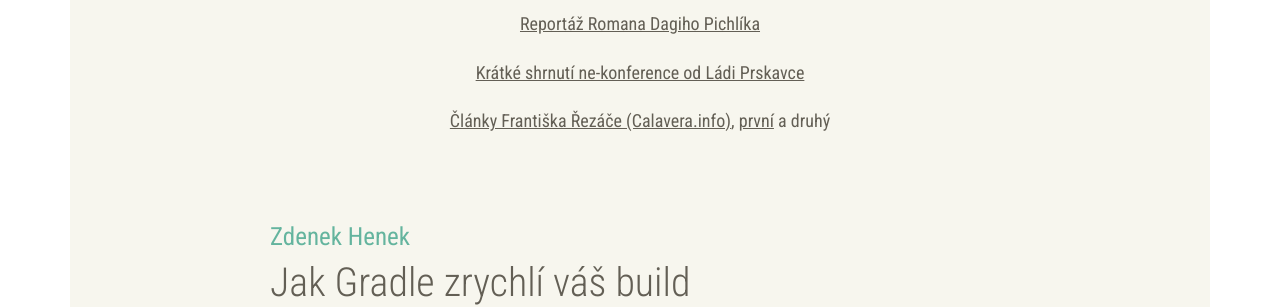
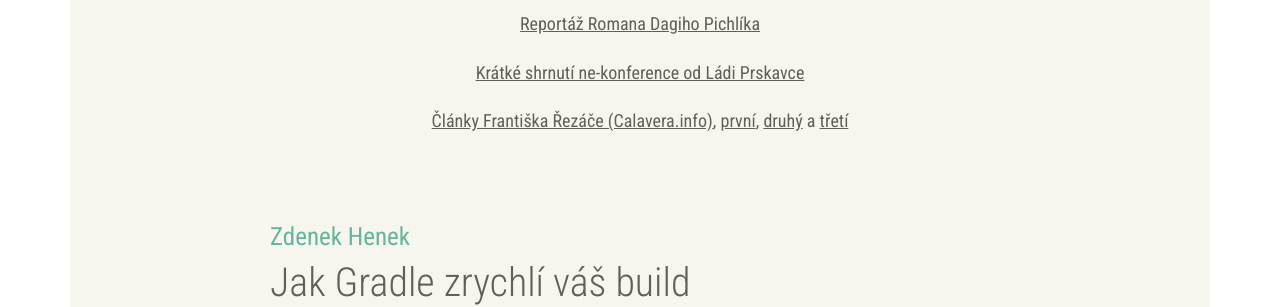
Before and after one commit to novoj/jOpenSpace, a Jekyll site: the page built from _archive/2017.html, in a window 1280 px wide and 900 px high, scrolled down 1851 px. Shown: the part 150-457 px from the top of the window. Built offline with Jekyll 4.4.1, drawn with Linux system fonts in a browser that asks for light colours.

Commit message:
Partners 2018

```diff
--- a/_archive/2017.html
+++ b/_archive/2017.html
@@ -46,7 +46,9 @@
          <p><a href="https://dagblog.cz/jopenspace-2017-410b02359716">Reportáž Romana Dagiho Pichlíka</a></p>
          <p><a href="https://blog.prskavec.net/blog/2017/10/jopenspace-2017-a-moje-p%C5%99edn%C3%A1%C5%A1ka-o-jamstacku/">Krátké shrnutí ne-konference od Ládi Prskavce</a></p>
          <p><a href="http://calavera.info/v3/blog/2017/11/17/jopenspace.html">Články Františka Řezáče (Calavera.info)</a>,
-            <a href="http://calavera.info/v3/blog/2017/11/17/neuralink.html">první</a> a druhý</p>
+            <a href="http://calavera.info/v3/blog/2017/11/17/neuralink.html">první</a>,
+            <a href="https://calavera.info/v3/blog/2017/11/17/neuralink.html">druhý</a>
+            a <a href="https://calavera.info/v3/blog/2018/03/06/proc-dagi-neni-programator.html">třetí</a></p>
       </div>
 
       <ul>
```
